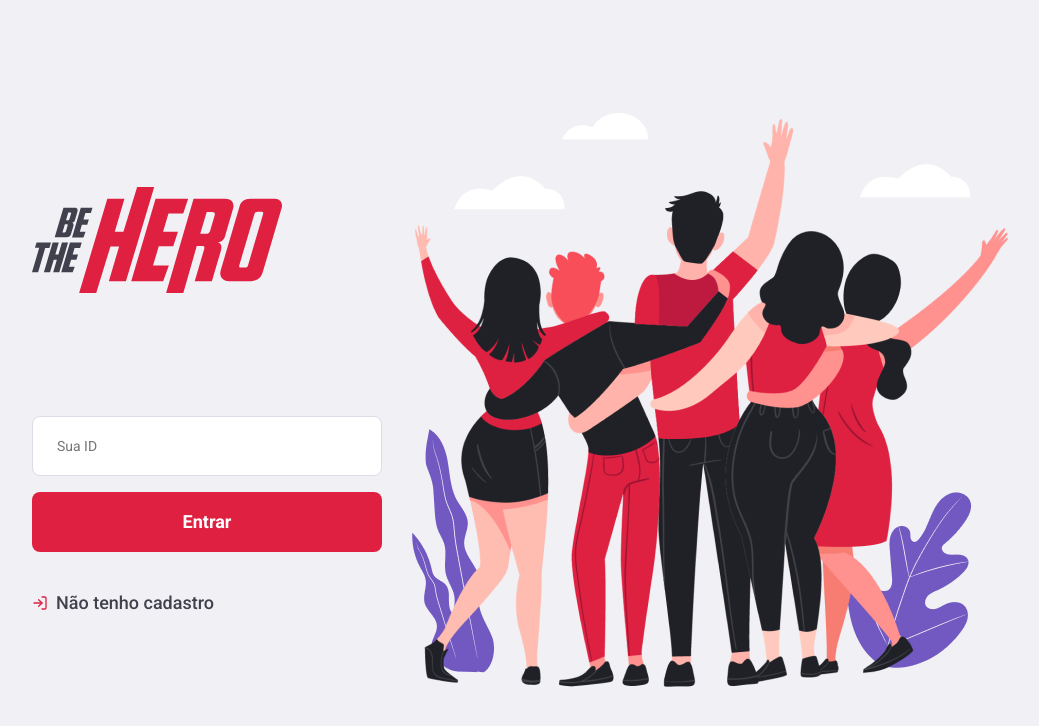
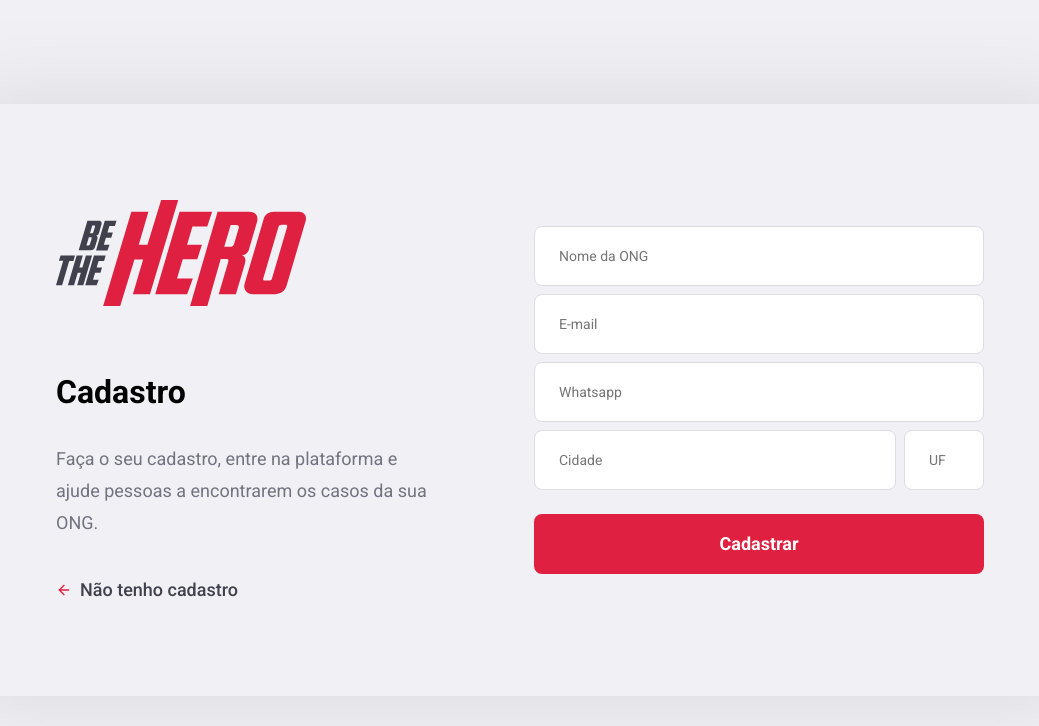
Before and after one commit to co-ana/omnistack-11, a React (Create React App) app in the folder frontend/: page /register in a window 1280 px wide. Shown: the top 726 px of the page, without its empty margins (120-1159 px from the left). Built offline with nearby package versions, Linux system fonts and the light colour scheme.

Commit message:
interface: register

```diff
--- a/frontend/package.json
+++ b/frontend/package.json
@@ -9,6 +9,7 @@
     "react": "^16.13.1",
     "react-dom": "^16.13.1",
     "react-icons": "^3.9.0",
+    "react-router-dom": "^5.1.2",
     "react-scripts": "3.4.1"
   },
   "scripts": {
--- a/frontend/src/App.js
+++ b/frontend/src/App.js
@@ -2,13 +2,11 @@
 
 import './global.css';
 
-import Logon from './Logon';
+import Routes from './routes';
 
 function App() {
   return (
-    <>
-      <Logon/>
-    </>
+    <Routes />
   );
 }
 
--- a/frontend/src/Logon/styles.css
+++ /dev/null
@@ -1,43 +0,0 @@
-.logon-container {
-  width: 100%;
-  max-width: 1120px;
-  height: 100vh;
-  margin: 0 auto;
-  display: flex;
-  align-items: center;
-  justify-content: center;
-}
-
-.logon-container section.form {
-  width: 100%;
-  max-width: 350px;
-  margin-right: 30px;
-}
-
-.logon-container section.form form {
-  margin-top: 120px;
-}
-
-.logon-container section.form form h1 {
-  font-size: 32px;
-  margin-top: 32px;
-}
-
-.logon-container section.form form a {
-  display: flex;
-  align-items: center;
-  margin-top: 40px;
-  color: #41414d;
-  font-size: 18px;
-  text-decoration: none;
-  font-weight: 500;
-  transition: opacity ease-in-out .2s;
-}
-
-.logon-container section.form form a svg {
-  margin-right: 8px;
-}
-
-.logon-container section.form form a:hover {
-  opacity: .8;
-}
--- a/frontend/src/global.css
+++ b/frontend/src/global.css
@@ -28,6 +28,7 @@
   border: 1px solid #dcdce6;
   border-radius: 8px;
   padding: 0 24px;
+  margin-bottom: 8px;
 }
 
 .btn-red {
@@ -50,3 +51,22 @@
 .btn-red:hover {
   filter: brightness(90%);
 }
+
+.backlink {
+  display: flex;
+  align-items: center;
+  margin-top: 40px;
+  color: #41414d;
+  font-size: 18px;
+  text-decoration: none;
+  font-weight: 500;
+  transition: opacity ease-in-out .2s;
+}
+
+.backlink svg {
+  margin-right: 8px;
+}
+
+.backlink:hover {
+  opacity: .8;
+}
--- a/frontend/src/Logon/index.js
+++ b/frontend/src/pages/Logon/index.js
@@ -1,10 +1,11 @@
 import React from 'react';
 import { FiLogIn } from 'react-icons/fi' // Feather Icons
+import { Link } from 'react-router-dom';
 
 import './styles.css';
 
-import logoImg from '../assets/logo.svg';
-import heroesImg from '../assets/heroes.png';
+import logoImg from '../../assets/logo.svg';
+import heroesImg from '../../assets/heroes.png';
 
 
 export default function Logon() {
@@ -17,10 +18,10 @@
           <input placeholder="Sua ID" type="text"/>
           <button className='btn-red' type="submit">Entrar</button>
 
-          <a href='/register'>
+          <Link className="backlink" to='/register'>
             <FiLogIn size={16} color='#E02041' />
             Não tenho cadastro
-          </a>
+          </Link>
         </form>
       </section>
 
--- /dev/null
+++ b/frontend/src/pages/Logon/styles.css
@@ -0,0 +1,24 @@
+.logon-container {
+  width: 100%;
+  max-width: 1120px;
+  height: 100vh;
+  margin: 0 auto;
+  display: flex;
+  align-items: center;
+  justify-content: space-between;
+}
+
+.logon-container section.form {
+  width: 100%;
+  max-width: 350px;
+  margin-right: 30px;
+}
+
+.logon-container section.form form {
+  margin-top: 120px;
+}
+
+.logon-container section.form form h1 {
+  font-size: 32px;
+  margin-top: 32px;
+}
--- /dev/null
+++ b/frontend/src/pages/Register/index.js
@@ -0,0 +1,41 @@
+import React from 'react';
+import { FiArrowLeft } from 'react-icons/fi' // Feather Icons
+import { Link } from 'react-router-dom';
+
+import './styles.css';
+
+import logoImg from '../../assets/logo.svg';
+import heroesImg from '../../assets/heroes.png';
+
+
+export default function Register() {
+  return (
+    <div className="register-container">
+      <div className="content">
+        <section>
+          <img src={logoImg} alt="Be The Hero"/>
+
+          <h1>Cadastro</h1>
+          <p>Faça o seu cadastro, entre na plataforma e ajude pessoas a encontrarem os casos da sua ONG.</p>
+
+          <Link className="backlink" to="/register">
+            <FiArrowLeft size={16} color="#E02041" />
+            Não tenho cadastro
+          </Link>
+        </section>
+
+        <form action="">
+          <input type="text" placeholder="Nome da ONG" />
+          <input type="email" placeholder="E-mail" />
+          <input type="text" placeholder="Whatsapp" />
+          <div className="input-group">
+            <input type="text" placeholder="Cidade" />
+            <input type="text" placeholder="UF" style={{ width: 80 }} />
+          </div>
+
+          <button className='btn-red' type="submit">Cadastrar</button>
+        </form>
+      </div>
+    </div>
+  );
+}
--- /dev/null
+++ b/frontend/src/pages/Register/styles.css
@@ -0,0 +1,52 @@
+.register-container {
+  width: 100%;
+  max-width: 1120px;
+  height: 100vh;
+  margin: 0 auto;
+
+  display: flex;
+  align-items: center;
+  justify-content: center;
+}
+
+.register-container .content {
+  width: 100%;
+  padding: 96px;
+  background-color: #f0f0f5;
+  box-shadow: 0 0 100px rgba(0,0,0,0.1);
+  border-radius: 8px;
+
+  display: flex;
+  justify-content: space-between;
+  align-items: center;
+}
+
+.register-container .content section {
+  width: 100%;
+  max-width: 380px;
+}
+
+.register-container .content section h1 {
+  margin: 64px 0 32px;
+  font-weight: 700;
+  font-size: 32px;
+}
+
+.register-container .content section p {
+  font-size: 18px;
+  color: #737380;
+  line-height: 32px;
+}
+
+.register-container .content form {
+  width: 100%;
+  max-width: 450px;
+}
+
+.register-container .content .input-group {
+  display: flex;
+}
+
+.register-container .content .input-group input + input {
+  margin-left: 8px;
+}
--- /dev/null
+++ b/frontend/src/routes.js
@@ -0,0 +1,16 @@
+import React from 'react';
+import { BrowserRouter, Route, Switch } from 'react-router-dom';
+
+import Logon from './pages/Logon';
+import Register from './pages/Register';
+
+export default function Routes() {
+  return (
+    <BrowserRouter>
+      <Switch>
+        <Route path='/' exact component={Logon} />
+        <Register path='/register' component={Register} />
+      </Switch>
+    </BrowserRouter>
+  )
+}
```
Also changed, not shown: 1 other file (tests, documents, lock files or other folders).
